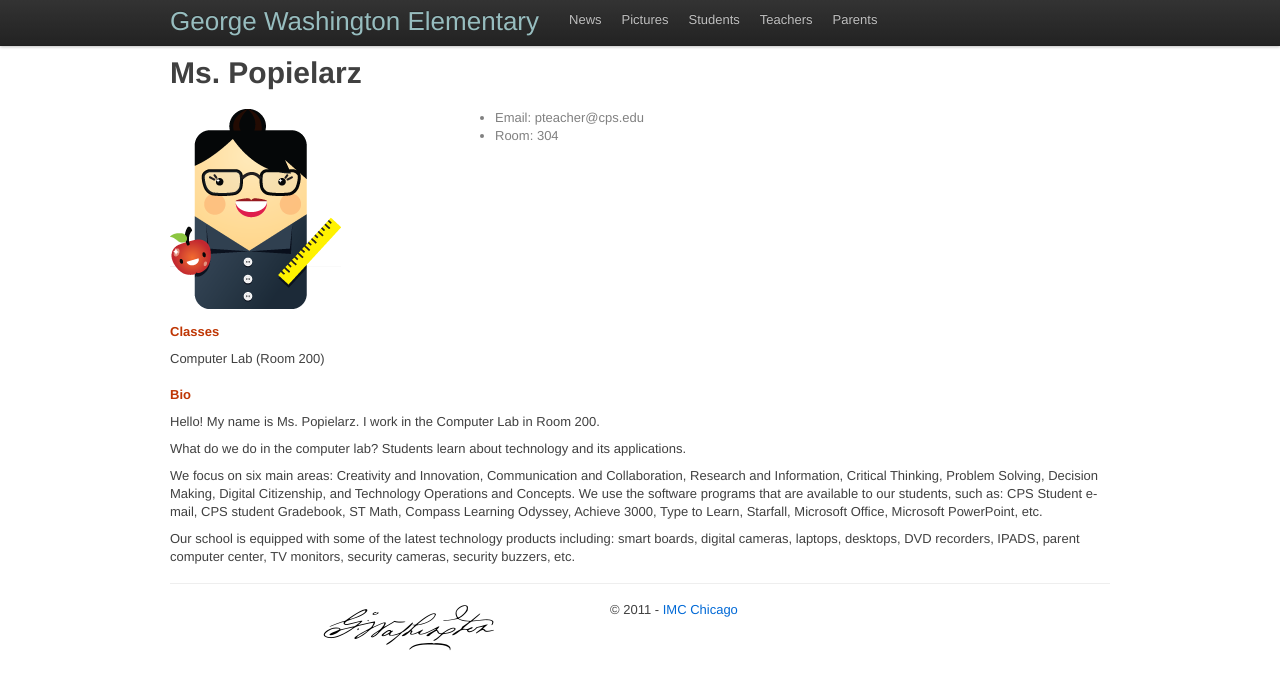
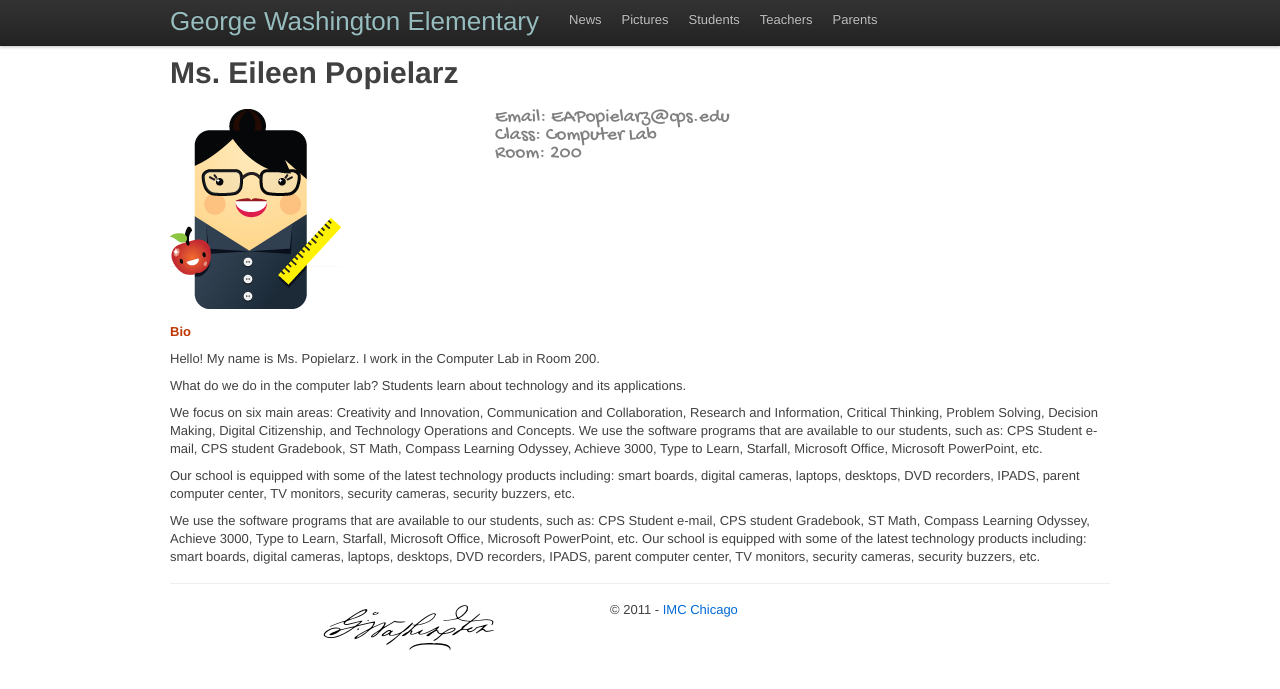
Before and after one commit to h3adache/gwes, a Jekyll site: the page built from posts/teachers/_posts/2011-09-22-Ms-Popielarz.md, in a window 1280 px wide. Shown: the top 689 px of the page. Built offline with Jekyll 4.4.1, drawn with Linux system fonts in a browser that asks for light colours; nearby versions of some CDN libraries.

Commit message:
webfonts :P and styling of sample teacher page. also changed to use kramdown for markdown so I can specify classes without resorting to html

```diff
--- a/_config.yml
+++ b/_config.yml
@@ -1,2 +1,3 @@
 permalink: none
 baseurl: /gwes
+markdown: kramdown
--- a/_layouts/default.html
+++ b/_layouts/default.html
@@ -5,6 +5,9 @@
         <!--[if lt IE 9]>
         <script src="http://html5shim.googlecode.com/svn/trunk/html5.js"></script>
         <![endif]-->
+
+        <!-- webfonts -->
+        <link href='http://fonts.googleapis.com/css?family=Gochi+Hand' rel='stylesheet' type='text/css'>
 
         <!-- css -->
         <link rel="stylesheet" href="{{ site.baseurl }}/css/bootstrap.min.css">
--- a/css/custom.css
+++ b/css/custom.css
@@ -41,3 +41,12 @@ h2 {
     color: #97BDBF;
     font-size: 2em;
 }
+
+.contact {
+     list-style: none;
+     font-size: 1.5em;
+ }
+
+.handwriting {
+    font-family: 'Gochi Hand', cursive;
+}
--- a/posts/teachers/_posts/2011-09-22-Ms-Popielarz.md
+++ b/posts/teachers/_posts/2011-09-22-Ms-Popielarz.md
@@ -1,6 +1,6 @@
 ---
 layout: default
-title: Ms. Popielarz
+title: Ms. Eileen Popielarz
 category: teachers
 ---
 
@@ -12,19 +12,17 @@ category: teachers
         <img src="{{ site.baseurl }}/images/teacher.png"/>
     </div>
     <div class="span5">
-        <ul>
-          <li>Email: pteacher@cps.edu</li>
-          <li>Room: 304</li>
+        <ul class="contact handwriting">
+          <li>Email: EAPopielarz@cps.edu</li>
+          <li>Class: Computer Lab</li>
+          <li>Room: 200</li>
         </ul>
     </div>
 </div>
 
-Classes
--------------
-Computer Lab (Room 200)
-
 Bio
 -------------
+
 Hello!  My name is Ms. Popielarz. I work in the Computer Lab in Room 200.
 
 What do we do in the computer lab?
@@ -34,3 +32,6 @@ We focus on six main areas:
 Creativity and Innovation, Communication and Collaboration, Research and Information, Critical Thinking, Problem Solving, Decision Making, Digital Citizenship, and Technology Operations and Concepts.  We use the software programs that are available to our students, such as:  CPS Student e-mail, CPS student Gradebook, ST Math, Compass Learning Odyssey, Achieve 3000, Type to Learn, Starfall, Microsoft Office, Microsoft PowerPoint, etc.
 
 Our school is equipped with some of the latest technology products including: smart boards, digital cameras, laptops, desktops, DVD recorders, IPADS, parent computer center, TV monitors, security cameras, security buzzers, etc.
+
+We use the software programs that are available to our students, such as:  CPS Student e-mail, CPS student Gradebook, ST Math, Compass Learning Odyssey, Achieve 3000, Type to Learn, Starfall, Microsoft Office, Microsoft PowerPoint, etc.
+Our school is equipped with some of the latest technology products including: smart boards, digital cameras, laptops, desktops, DVD recorders, IPADS, parent computer center, TV monitors, security cameras, security buzzers, etc.
```
